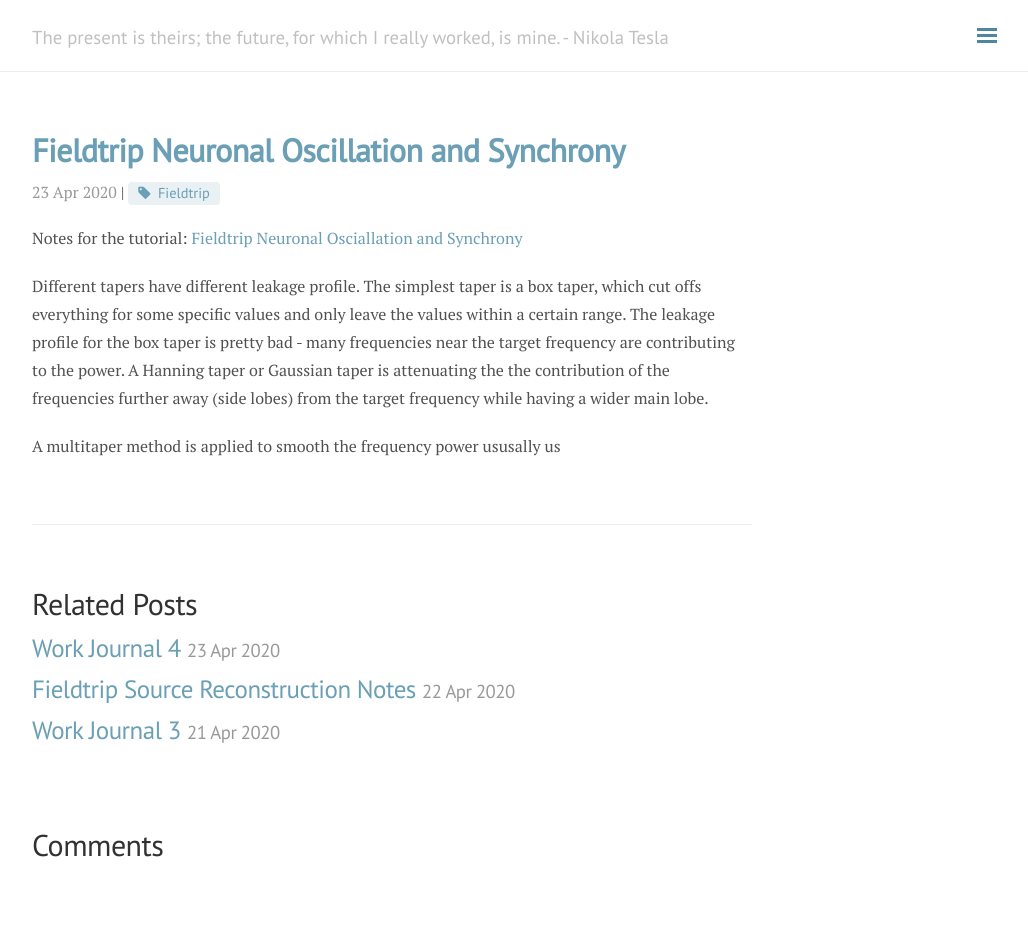
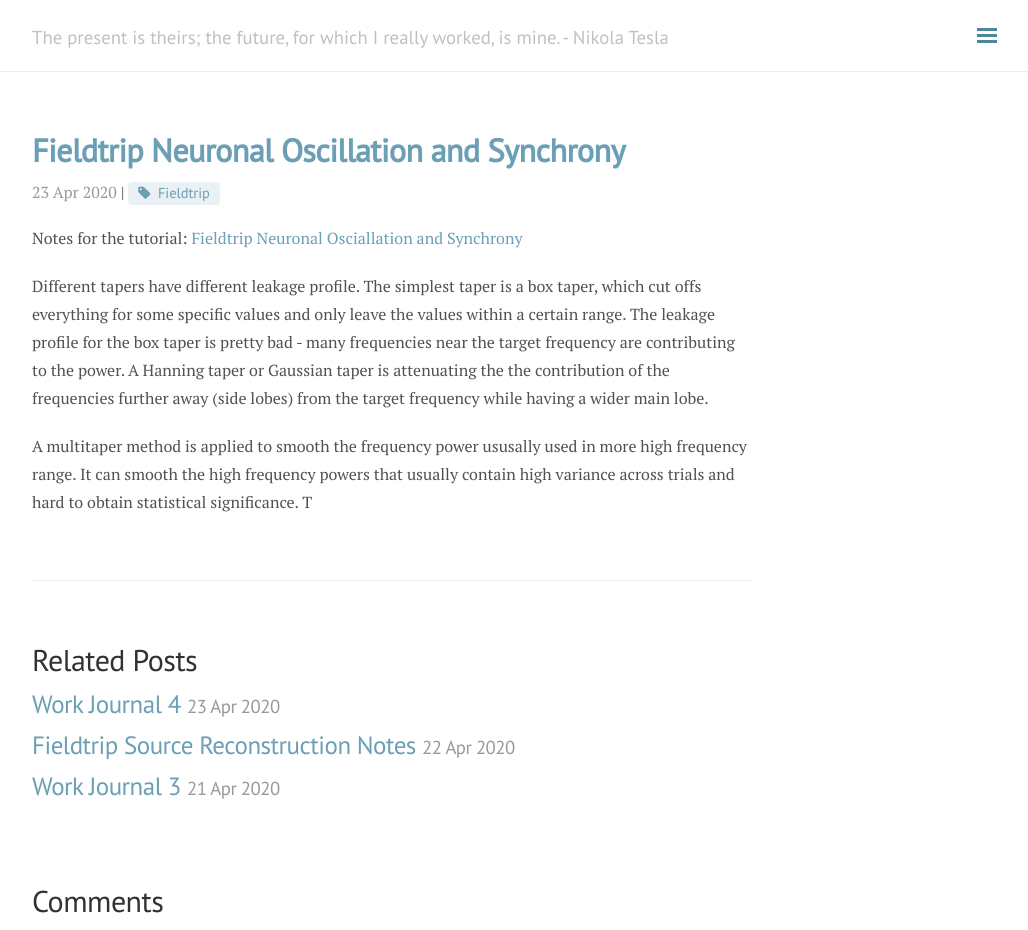
Before and after one commit to andylikescodes/andylikescodes.github.io, a Jekyll site: the page built from _posts/2020-04-23-Field-Trip-Neuronal-Oscillation-Sychrony.md, in a window 1280 px wide and 930 px high. Shown: the whole window, without its empty margins (248-1276 px from the left). Built offline with Jekyll 4.4.1, drawn with Linux system fonts in a browser that asks for light colours; nearby versions of some CDN libraries; comment, search, counter and statistics services are not loaded.

Commit message:
_posts/2020-04-23-Field-Trip-Neuronal-Oscillation-Sychrony.md updated from https://stackedit.io/

```diff
--- a/_posts/2020-04-23-Field-Trip-Neuronal-Oscillation-Sychrony.md
+++ b/_posts/2020-04-23-Field-Trip-Neuronal-Oscillation-Sychrony.md
@@ -9,9 +9,9 @@ Notes for the tutorial: [Fieldtrip Neuronal Osciallation and Synchrony](https://
 
 Different tapers have different leakage profile. The simplest taper is a box taper, which cut offs everything for some specific values and only leave the values within a certain range. The leakage profile for the box taper is pretty bad - many frequencies near the target frequency are contributing to the power. A Hanning taper or Gaussian taper is attenuating the the contribution of the frequencies further away (side lobes) from the target frequency while having a wider main lobe.
 
-A multitaper method is applied to smooth the frequency power ususally us
+A multitaper method is applied to smooth the frequency power ususally used in more high frequency range. It can smooth the high frequency powers that usually contain high variance across trials and hard to obtain statistical significance. T
 
 <!--stackedit_data:
-eyJoaXN0b3J5IjpbLTEzOTc3NDEwMTYsLTIwODYxMTIzMDIsLT
-k4NTUxNTg2LC0yMDAwNTM0NzkzXX0=
+eyJoaXN0b3J5IjpbMTkyOTYyMDI3MywtMjA4NjExMjMwMiwtOT
+g1NTE1ODYsLTIwMDA1MzQ3OTNdfQ==
 -->
```
